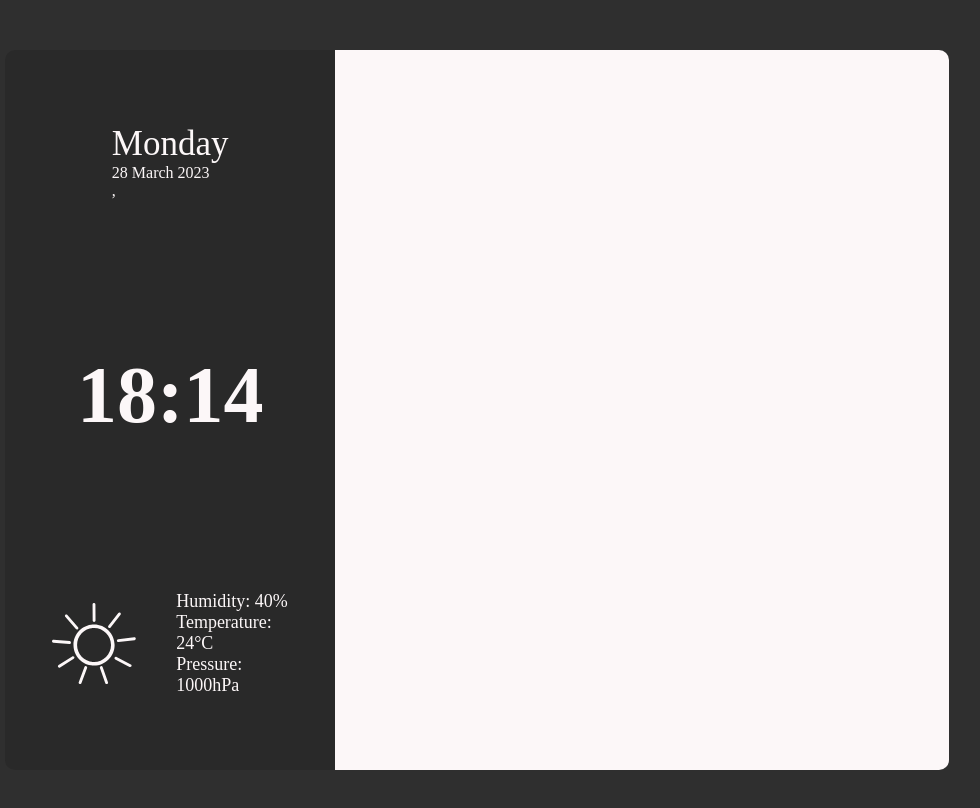
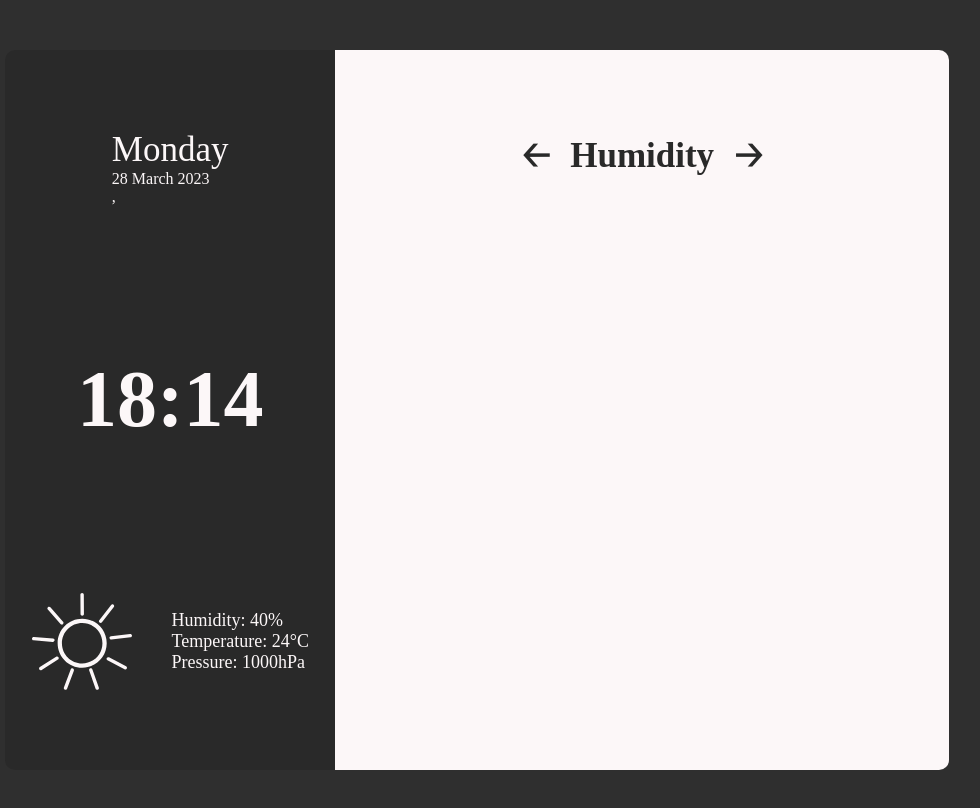
Before and after one commit to kardahim/weather_esp_frontend, a React (Create React App) app: page / in a window 1280 px wide. Shown: the top 808 px of the page, without its empty margins (163-1143 px from the left). Built offline with nearby package versions, Linux system fonts and the light colour scheme; no server answers.

Commit message:
add select dataset function

```diff
--- a/src/components/Card.tsx
+++ b/src/components/Card.tsx
@@ -8,6 +8,8 @@ function Card() {
 
     const [geo, setGeo] = useState<any>({})
     const [date, setDate] = useState<Dayjs>(dayjs())
+    const dataSetNames: string[] = ['Humidity', 'Temperature', 'Pressure']
+    const [currentDataSet, setCurrentDataSet] = useState<number>(0)
 
     // set cords and address
     useEffect(() => {
@@ -39,6 +41,17 @@ function Card() {
     useEffect(() => {
         setTimeout(() => { setDate(dayjs()) }, 1000)
     }, [date])
+
+    const nextDataset = () => {
+        if (currentDataSet === 2) setCurrentDataSet(0)
+        else setCurrentDataSet(currentDataSet + 1)
+    }
+
+    const previousDataset = () => {
+        if (currentDataSet === 0) setCurrentDataSet(2)
+        else setCurrentDataSet(currentDataSet - 1)
+    }
+
     return (
         <div className='card'>
             <div className='card__parameters'>
@@ -59,7 +72,14 @@ function Card() {
                     </div>
                 </div>
             </div>
-            <div className='card__visualization'></div>
+            <div className='card__visualization'>
+                <h1 className='card__visualization__title'>
+                    <span onClick={previousDataset}>🡠</span>
+                    <span>{dataSetNames[currentDataSet]}</span>
+                    <span onClick={nextDataset}>🡢</span>
+                </h1>
+                {/* chart */}
+            </div>
         </div>
     )
 }
--- a/src/styles/card.scss
+++ b/src/styles/card.scss
@@ -13,10 +13,10 @@
         width: 35%;
         display: flex;
         flex-direction: column;
-        justify-content: center;
+        justify-content: space-between;
         align-items: center;
         background-color: $jet-2;
-        padding: 50px;
+        padding: $card-padding 0 $card-padding 0;
 
         &__date {
             font-size: $fs-sub;
@@ -29,7 +29,6 @@
         &__time {
             font-size: $fs-time;
             font-weight: bold;
-            margin: 150px 0;
         }
 
         &__data {
@@ -50,5 +49,24 @@
     &__visualization {
         width: 65%;
         background-color: $snow;
+        text-align: center;
+        padding: $card-padding;
+
+        &__title {
+            font-size: $fs-header;
+            color: $jet-2;
+
+            span:nth-child(2) {
+                margin: 0 20px;
+            }
+
+            span:nth-child(odd) {
+                &:hover {
+                    cursor: pointer;
+                    color: $celestial_blue;
+                    transition: 0.2s;
+                }
+            }
+        }
     }
 }
--- a/src/styles/variables.scss
+++ b/src/styles/variables.scss
@@ -9,6 +9,9 @@ $fs-header: 35px;
 $fs-normal: 18px;
 $fs-sub: 16px;
 $fs-time: 80px;
+
+// paddings
+$card-padding: 80px;
 
 // dimensions
 @mixin tablet {
```
